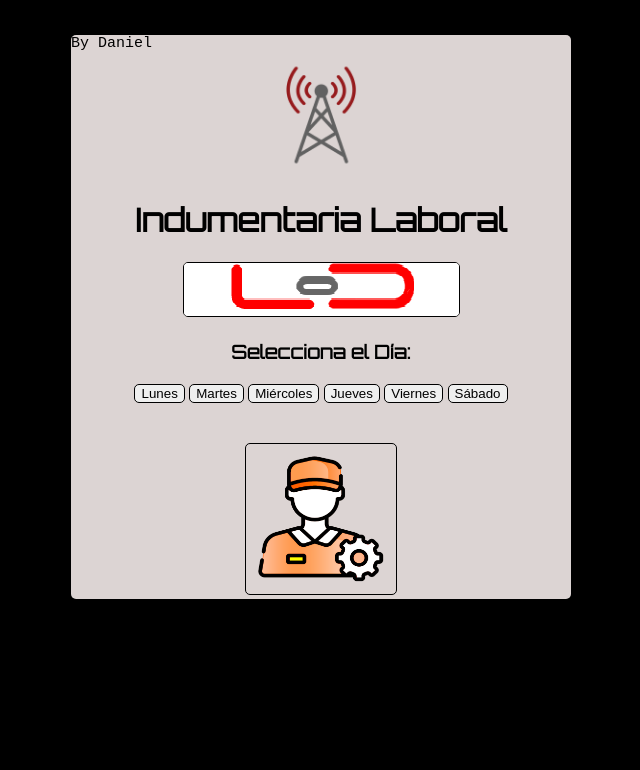
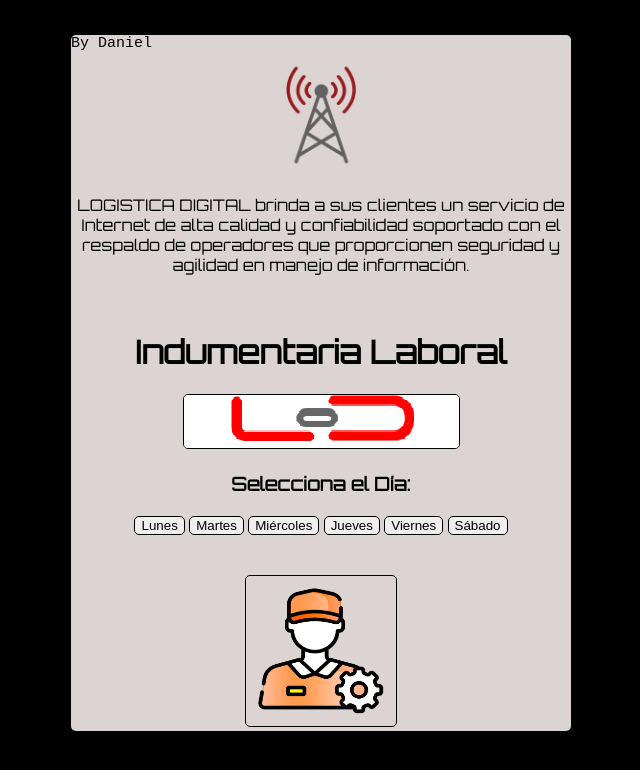
Before and after one commit to daniF11/Proyecto, a plain HTML site: page index.html in a window 1280 px wide. Shown: the whole page, without its empty margins (319-959 px from the left). Drawn offline with Linux system fonts and the light colour scheme.

Commit message:
Head Modificado

```diff
--- a/index.html
+++ b/index.html
@@ -21,6 +21,12 @@
         <div class="logo">
             <img src="img/antena.png" width="120" height="120">
         </div>
+
+        <p id="mision">LOGISTICA DIGITAL brinda a sus clientes un servicio de Internet
+             de alta calidad y confiabilidad soportado con el respaldo de
+             operadores que proporcionen seguridad y agilidad en manejo de
+             información.</p><br>
+
         <h1>Indumentaria Laboral</h1>
         <img src="img/logold.png" class="imagen">
         <h3>Selecciona el Día: </h3>
@@ -34,7 +40,7 @@
 
         <br><br><br>
 
-        <div class="logo">
+        <div class="resultados">
             <img class="imagen"src="img/tecnicon.png" width="150" height="150" id="logo">
             <p id="descripcion"></p>
         </div>
--- a/js/codigo.js
+++ b/js/codigo.js
@@ -17,6 +17,9 @@ let dias = [
 "Viernes",
 "Sábado"
 ];
+
+let mision = document.getElementById("mision");
+console.log(mision);
 
 function fLunes(){
     let elemento = document.getElementById("logo");
```
Also changed, not shown: css/estilo.css (line endings or trailing spaces).
